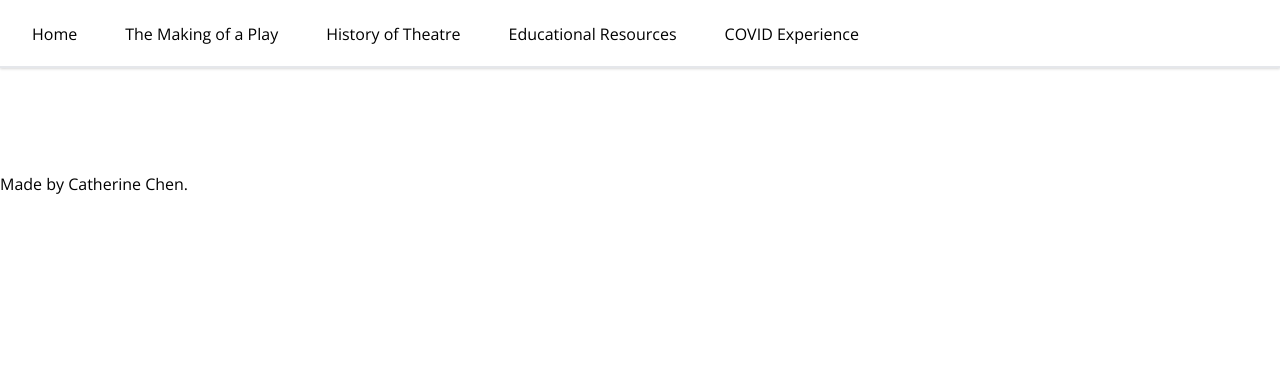
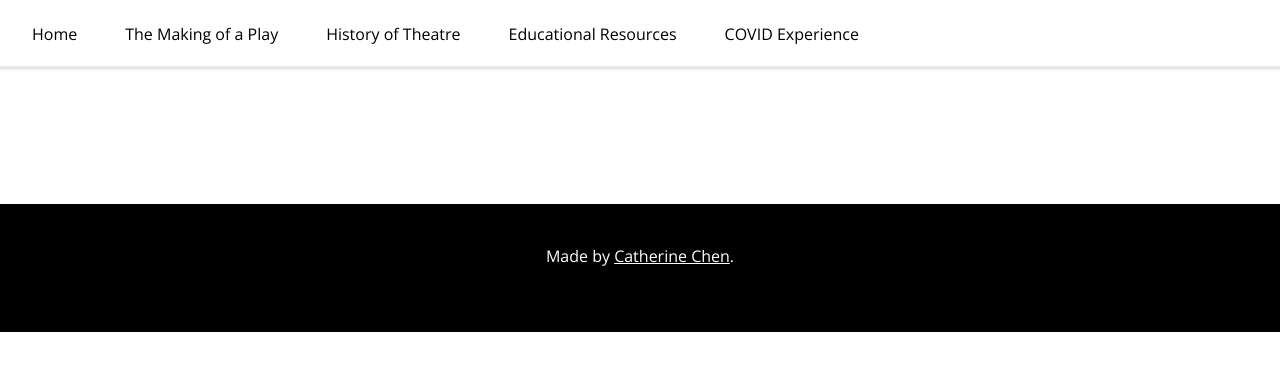
Before and after one commit to klickers/theatre-100-final, a Next.js app: page / in a window 1280 px wide. Shown: the top 370 px of the page. Built offline with nearby package versions, Linux system fonts and the light colour scheme; a web font is replaced by a local one.

Commit message:
add footer style

```diff
--- a/css/tailwind.scss
+++ b/css/tailwind.scss
@@ -41,3 +41,15 @@ Navigation
         }
     }
 }
+
+
+/*
+========================================
+Footer
+======================================== */
+footer {
+    @apply text-white text-center pb-16 pt-10 px-8 w-full bg-black mt-8;
+    a {
+        @apply underline;
+    }
+}
```
